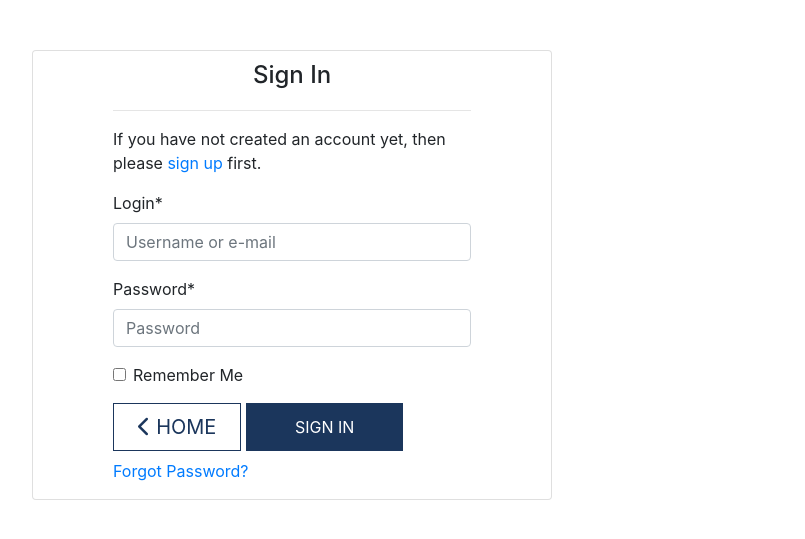
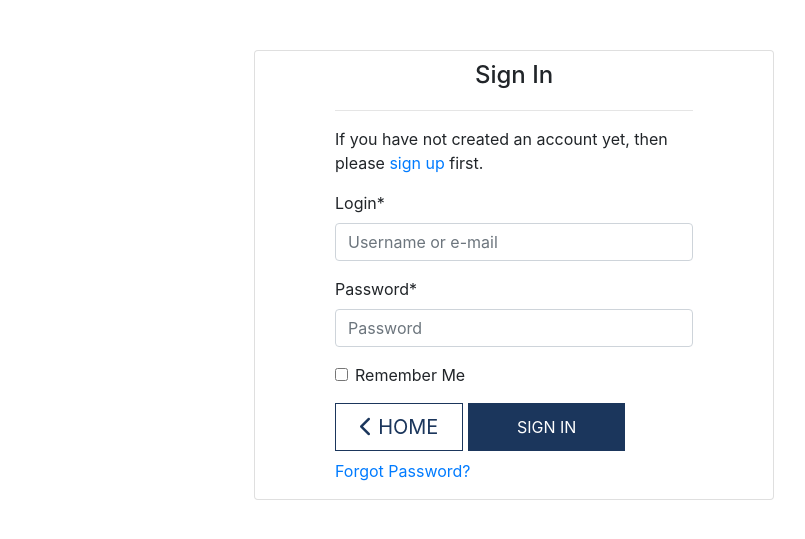
Before and after one commit to Shazi-dani/smart_tech_v1, a Django app: page /accounts/login/ in a window 1280 px wide. Shown: the part 128-667 px from the top of the page, without its empty margins (53-858 px from the left). Run offline with Django 3.2, Linux system fonts and the light colour scheme; some libraries are stand-ins or nearby versions.

Commit message:
finalised form ui

```diff
--- a/static/css/base.css
+++ b/static/css/base.css
@@ -300,6 +300,7 @@ ul {
 @media screen and (min-width: 768px) {
   .signup-form {
     width: 520px;
+    left: 20%;
   }
 }
 
```
